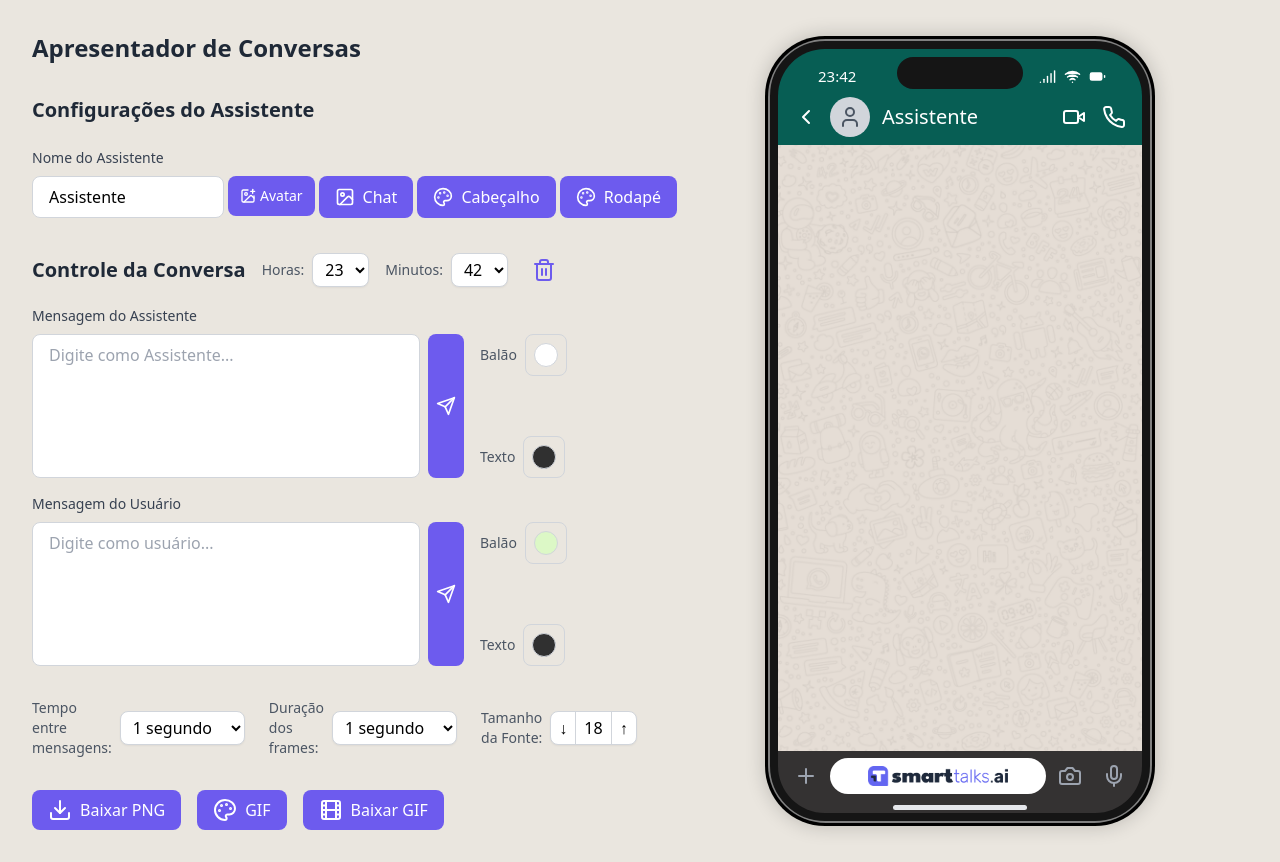
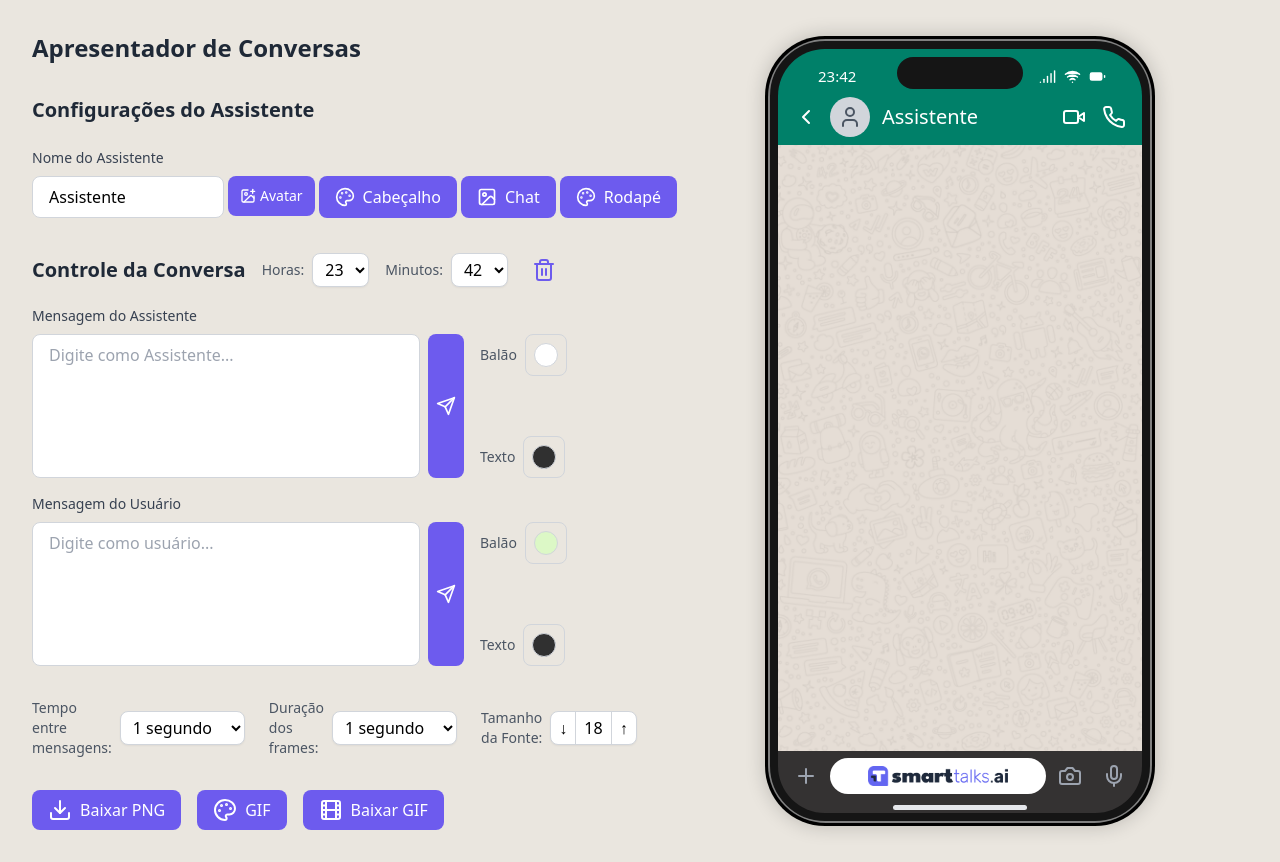
Before and after one commit to Protospi/chat-press, a React (Vite) app: page / in a window 1280 px wide. Built offline with nearby package versions, Linux system fonts and the light colour scheme.

Commit message:
fix: layout

```diff
--- a/public/api/backgrounds.json
+++ b/public/api/backgrounds.json
@@ -3,5 +3,6 @@
   "pattern2.jpg",
   "pattern3.jpg",
   "abstract1.jpg",
-  "abstract2.jpg"
+  "abstract2.jpg",
+  "travel_1.jpg"
 ]
--- a/src/App.tsx
+++ b/src/App.tsx
@@ -21,7 +21,7 @@ interface Message {
 function App() {
   const [assistantName, setAssistantName] = useState('Assistente');
   const [avatarUrl, setAvatarUrl] = useState<string | null>(null);
-  const [headerColor, setHeaderColor] = useState('#075e54');
+  const [headerColor, setHeaderColor] = useState('#008069');
   const [isHeaderColorPickerOpen, setIsHeaderColorPickerOpen] = useState(false);
   const [messages, setMessages] = useState<Message[]>([]);
   const phoneRef = useRef<HTMLDivElement>(null);
@@ -210,7 +210,6 @@ function App() {
               <div className="flex justify-between mb-2">
                 <label className="text-sm font-medium text-gray-700">Nome do Assistente</label>
               </div>
-              <div className="flex gap-1 items-center justify-between">
               <div className="flex gap-1">
                 <NameInput
                   value={assistantName}
@@ -218,6 +217,14 @@ function App() {
                   placeholder="Nome do Assistente"
                 />
                 <AvatarInput onAvatarChange={setAvatarUrl} />
+                <button
+                  onClick={() => setIsHeaderColorPickerOpen(true)}
+                  className="flex items-center gap-2 bg-[#6D5BEE] text-white px-4 py-2 rounded-lg hover:bg-[#5646db] transition-colors"
+                  title="Cor do cabeçalho"
+                >
+                  <Palette size={20} />
+                  Cabeçalho
+                </button>
                 <button
                   onClick={() => setIsBackgroundSelectorOpen(true)}
                   className="flex items-center gap-2 bg-[#6D5BEE] text-white px-4 py-2 rounded-lg hover:bg-[#5646db] transition-colors"
@@ -227,14 +234,6 @@ function App() {
                   Chat
                 </button>
                 <button
-                    onClick={() => setIsHeaderColorPickerOpen(true)}
-                    className="flex items-center gap-2 bg-[#6D5BEE] text-white px-4 py-2 rounded-lg hover:bg-[#5646db] transition-colors"
-                    title="Cor do cabeçalho"
-                  >
-                    <Palette size={20} />
-                    Cabeçalho
-                  </button>
-                  <button
                   onClick={() => setIsInputBarColorPickerOpen(true)}
                   className="flex items-center gap-2 bg-[#6D5BEE] text-white px-4 py-2 rounded-lg hover:bg-[#5646db] transition-colors"
                   title="Cor da barra de input"
@@ -242,7 +241,6 @@ function App() {
                   <Palette size={20} />
                   Rodapé
                 </button>
-                </div>
               </div>
             </div>
           </div>
--- a/src/components/BackgroundSelectorModal.tsx
+++ b/src/components/BackgroundSelectorModal.tsx
@@ -28,7 +28,8 @@ export function BackgroundSelectorModal({
           'Whatsapp_3.png',
           'Whatsapp_4.jpg',
           'Whatsapp_5.jpg',
-          'Whatsapp_6.jpg'
+          'Whatsapp_6.jpg',
+          'travel_1.png'
         ];
 
         // Filter only existing images
@@ -71,8 +72,8 @@ export function BackgroundSelectorModal({
 
   // Predefined colors similar to WhatsApp themes
   const predefinedColors = [
+    '#DCF8C6', // WhatsApp light green
     '#e5ddd5', // WhatsApp default
-    '#DCF8C6', // WhatsApp light green
     '#ffffff', // White
     '#f0f2f5', // Light gray
     '#efffde', // Very light green
--- a/src/components/ChatHeader.tsx
+++ b/src/components/ChatHeader.tsx
@@ -11,7 +11,7 @@ interface ChatHeaderProps {
 export const ChatHeader: React.FC<ChatHeaderProps> = ({
   avatarUrl,
   name,
-  backgroundColor = '#075e54',
+  backgroundColor = '#008069',
   isHidden = false
 }) => {
   return (
@@ -26,7 +26,7 @@ export const ChatHeader: React.FC<ChatHeaderProps> = ({
       <div className="flex items-center justify-between px-4 py-2">
         <div className="flex items-center gap-3">
           <ChevronLeft className="w-6 h-6 text-white" />
-          <div className="w-10 h-10 rounded-full overflow-hidden flex items-center justify-center bg-gray-300">
+          <div className="w-10 h-10 rounded-full overflow-hidden flex items-center justify-center">
             {avatarUrl ? (
               <img
                 src={avatarUrl}
@@ -34,7 +34,9 @@ export const ChatHeader: React.FC<ChatHeaderProps> = ({
                 className="w-full h-full object-cover"
               />
             ) : (
-              <User className="w-6 h-6 text-gray-600" />
+              <div className="w-full h-full bg-gray-300 flex items-center justify-center">
+                <User className="w-6 h-6 text-gray-600" />
+              </div>
             )}
           </div>
           <div className={`flex items-center ${isHidden ? '-mt-3' : ''}`}>
--- a/src/components/ColorPickerModal.tsx
+++ b/src/components/ColorPickerModal.tsx
@@ -16,10 +16,10 @@ export const ColorPickerModal: React.FC<ColorPickerModalProps> = ({
   if (!isOpen) return null;
 
   const predefinedColors = [
+    '#008069', // WhatsApp default green
     '#128c7e', // WhatsApp light green (default)
-    '#008069', // WhatsApp default green
     '#6D5BEE', // Your purple
-    '#E4405F', // Instagram pink
+    '#DD2A7B', // Instagram pink
     '#075e54', // WhatsApp dark green
     '#128C7E', // WhatsApp secondary green
     '#34B7F1', // WhatsApp blue
```
Also changed, not shown: public/backgrounds/travel_1.png (added). Lines whose indentation alone changed are shown as unchanged.
